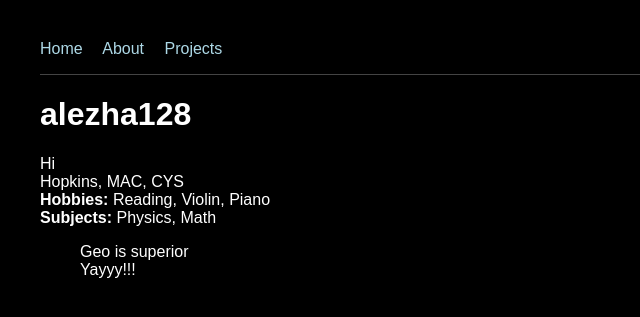
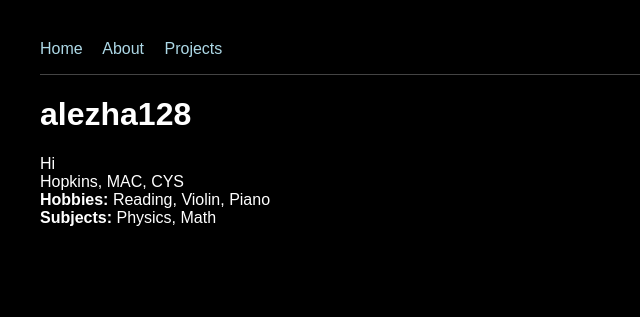
Before and after one commit to alezha128/alezha128.github.io, a Jekyll site: the page built from index.md, in a window 1280 px wide. Shown: the top 317 px of the page, without its empty margins (0-640 px from the left). Built offline with Jekyll 4.4.1, drawn with Linux system fonts in a browser that asks for light colours.

Commit message:
Update index.md

```diff
--- a/index.md
+++ b/index.md
@@ -9,6 +9,3 @@ Hi
 Hopkins, MAC, CYS
 **Hobbies:** Reading, Violin, Piano
 **Subjects:** Physics, Math
-
-> Geo is superior
-Yayyy!!!
```
